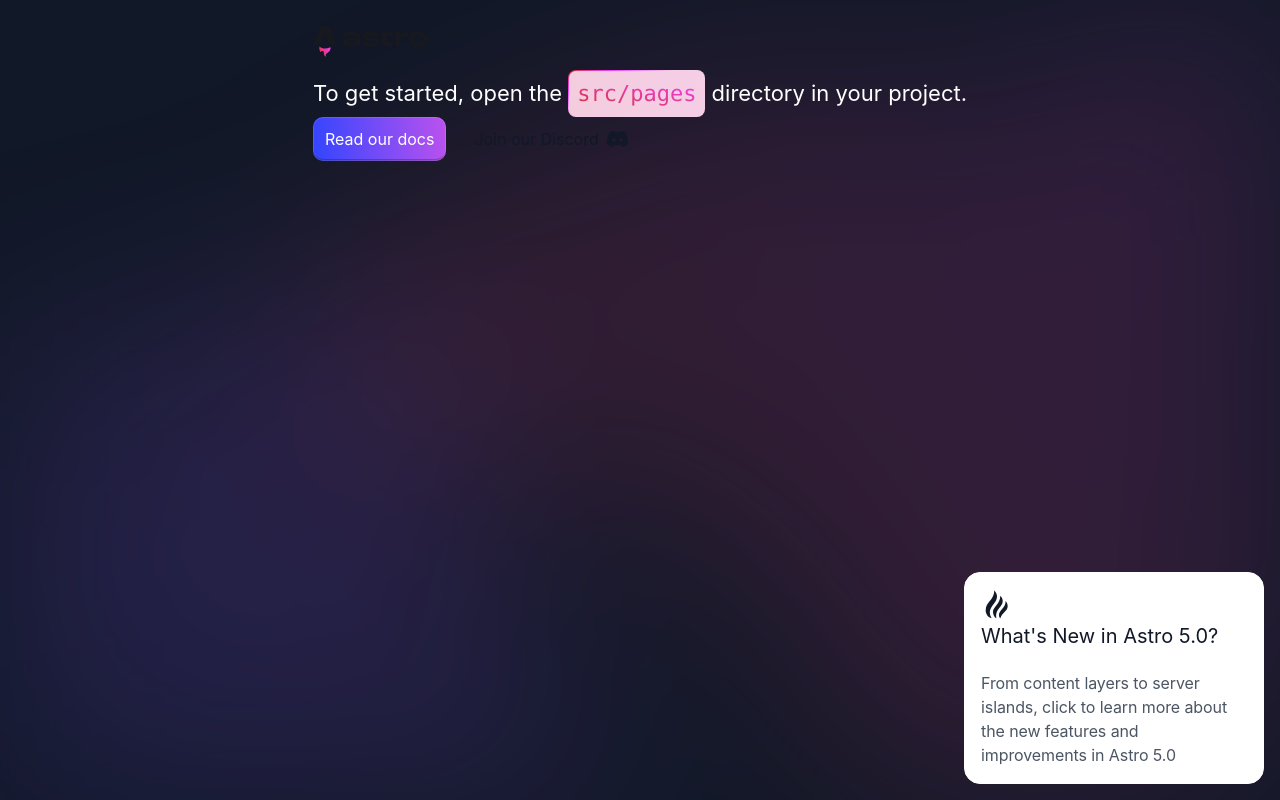
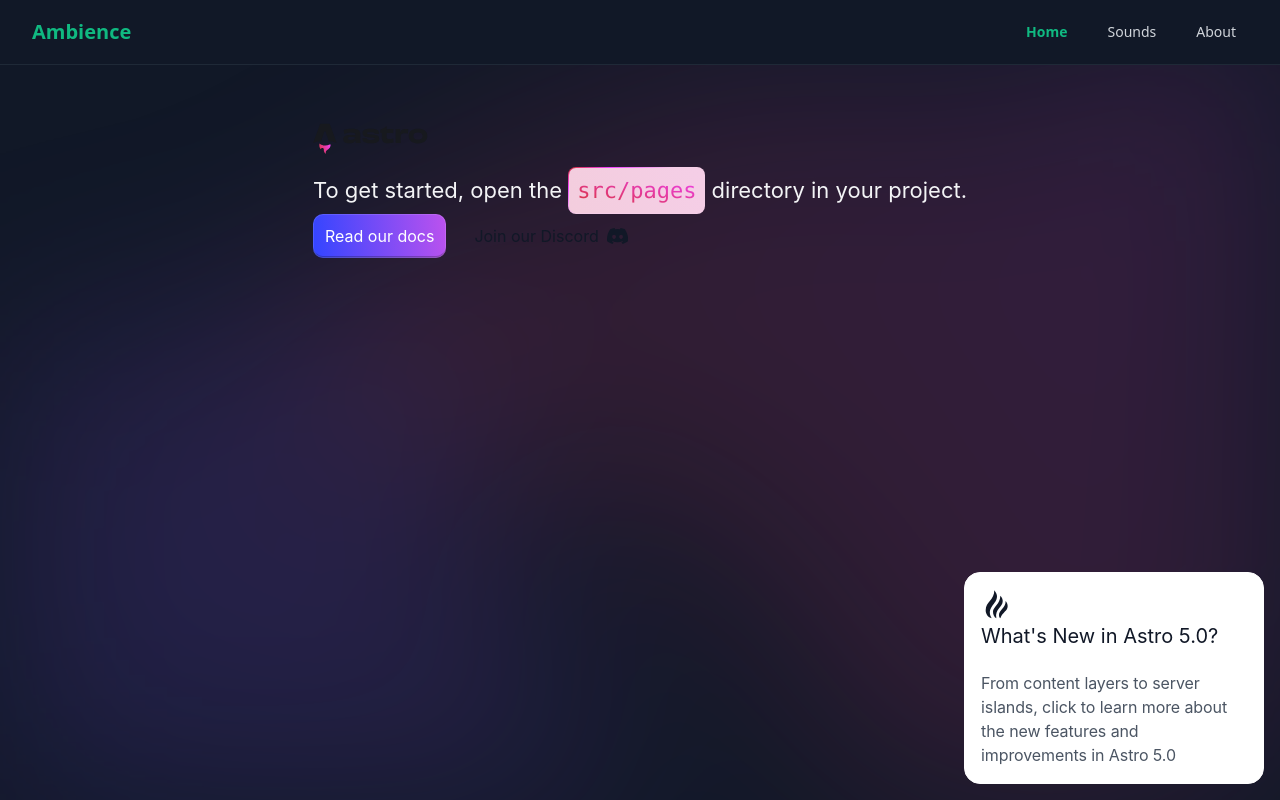
Before and after one commit to Zyon900/ambience-astro, an Astro site: page / in a window 1280 px wide. Built offline with nearby package versions, Linux system fonts and the light colour scheme; Astro itself is replaced by a stand-in of ours.

Commit message:
Styled Layout a bit

```diff
--- /dev/null
+++ b/src/components/Navigation.astro
@@ -0,0 +1,51 @@
+---
+const currentPath = Astro.url.pathname;
+
+function isActive(path: string): boolean {
+	return currentPath === path;
+}
+---
+
+<nav class="bg-gray-900 border-b border-gray-800">
+	<div class="max-w-7xl mx-auto px-4 sm:px-6 lg:px-8">
+		<div class="flex justify-between items-center h-16">
+			<div class="flex items-center">
+				<a href="/" class="text-xl font-bold text-accent hover:text-accent-400 transition-colors">
+					Ambience
+				</a>
+			</div>
+			<div class="flex space-x-2 sm:space-x-4">
+				<a
+					href="/"
+					class={`transition-colors px-2 sm:px-3 py-2 rounded-md text-sm font-medium ${
+						isActive('/')
+							? 'text-accent font-semibold'
+							: 'text-gray-300 hover:text-accent'
+					}`}
+				>
+					Home
+				</a>
+				<a
+					href="/sounds"
+					class={`transition-colors px-2 sm:px-3 py-2 rounded-md text-sm font-medium ${
+						isActive('/sounds')
+							? 'text-accent font-semibold'
+							: 'text-gray-300 hover:text-accent'
+					}`}
+				>
+					Sounds
+				</a>
+				<a
+					href="/about"
+					class={`transition-colors px-2 sm:px-3 py-2 rounded-md text-sm font-medium ${
+						isActive('/about')
+							? 'text-accent font-semibold'
+							: 'text-gray-300 hover:text-accent'
+					}`}
+				>
+					About
+				</a>
+			</div>
+		</div>
+	</div>
+</nav>
--- a/src/layouts/Layout.astro
+++ b/src/layouts/Layout.astro
@@ -1,3 +1,13 @@
+---
+import Navigation from '../components/Navigation.astro';
+
+interface Props {
+	title?: string;
+}
+
+const { title = 'Ambience' } = Astro.props;
+---
+
 <!doctype html>
 <html lang="en" class="dark">
 	<head>
@@ -5,9 +15,13 @@
 		<meta name="viewport" content="width=device-width, initial-scale=1.0" />
 		<link rel="icon" type="image/svg+xml" href="/favicon.svg" />
 		<meta name="generator" content={Astro.generator} />
-		<title>Astro Basics</title>
+		<meta name="description" content="Ambience - Mix and play ambient sounds" />
+		<title>{title}</title>
 	</head>
-	<body class="bg-gray-900 text-white">
-		<slot />
+	<body class="bg-gray-900 text-gray-100 min-h-screen">
+		<Navigation />
+		<main class="max-w-7xl mx-auto px-4 sm:px-6 lg:px-8 py-8">
+			<slot />
+		</main>
 	</body>
 </html>
```
